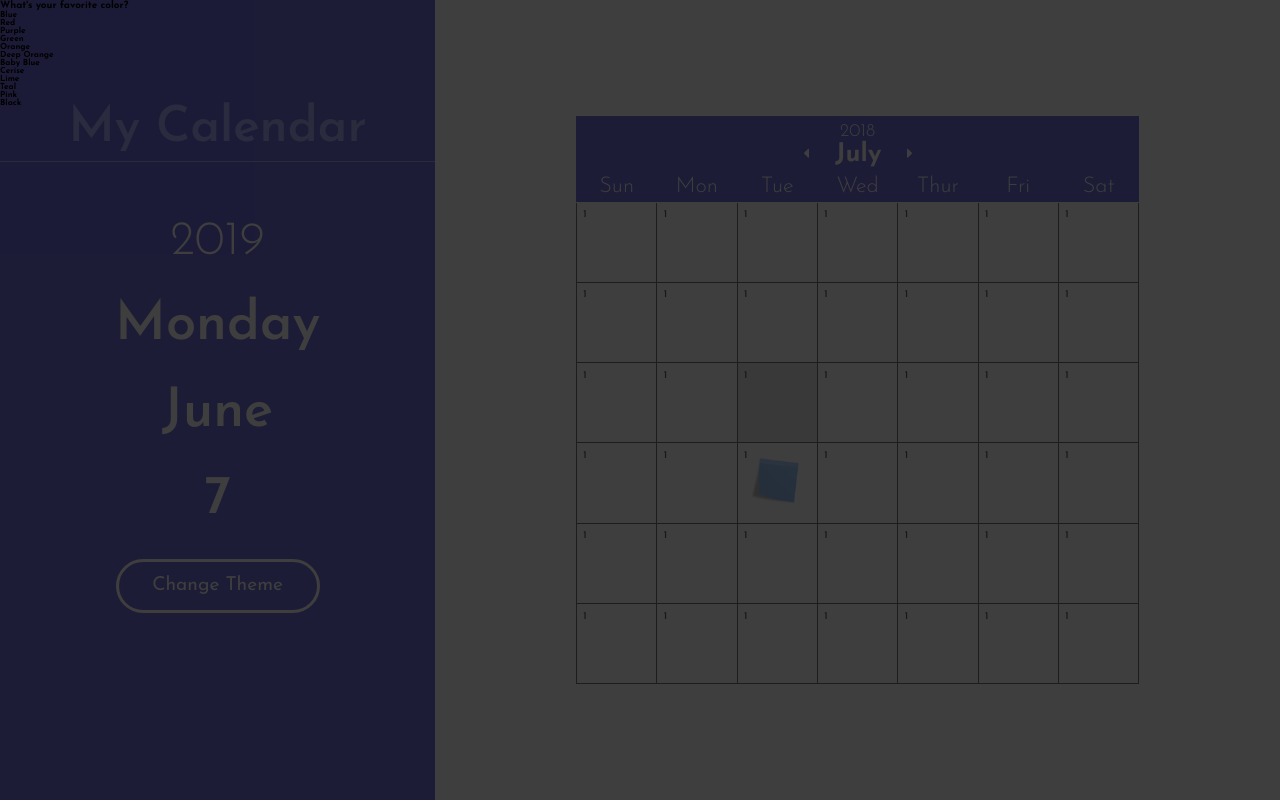
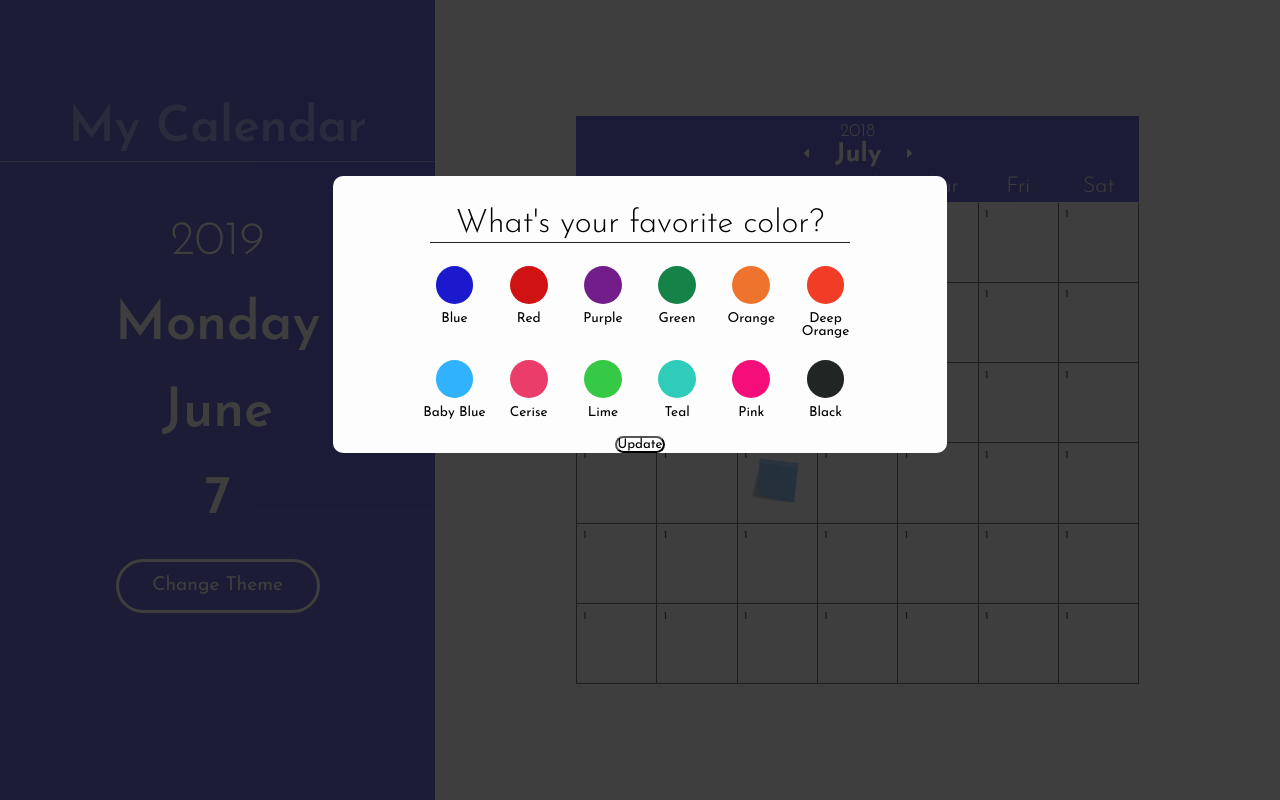
Before and after one commit to Zeztron/calendar-app, a website: page index.html in a window 1280 px wide. Drawn offline with Linux system fonts and the light colour scheme.

Commit message:
styled the fav color popup

```diff
--- a/index.html
+++ b/index.html
@@ -177,6 +177,7 @@
                     </div>
 
                 </div>
+                <button id="update-theme-button" class="button font">Update</button>
             </div>
         </div>
     </dialog>
--- a/sass/_modal.scss
+++ b/sass/_modal.scss
@@ -0,0 +1,54 @@
+.popup {
+    position: static;
+    display: flex;
+    flex-direction: column;
+    align-items: center;
+    width: 48vw;
+    margin: 22vh auto 0;
+    background-color: var(--color-off-white);
+    border-radius: 1rem;
+}
+
+#fav-color {
+    h4 {
+        margin: 3.2rem 0 1.8rem;
+        font-size: calc(1.2rem + 1.6vw);
+        font-weight: 300;
+        padding: 0 2vw .2rem;
+        border-bottom: 1px solid #222;
+    }
+
+    #color-options {
+        width: 84%;
+        margin: 0 1rem;
+        display: flex;
+        flex-direction: row;
+        flex-wrap: wrap;
+        justify-content: center;
+
+        h5 {
+            display: inline;
+            margin: .8rem 0 1.2rem;
+            font-size: calc(.6rem + 0.6vw);
+            font-weight: 500;
+        }
+
+        .color-option {
+            margin: 0.4vw;
+            width: 5vw;
+            text-align: center;
+            display: flex;
+            flex-direction: column;
+            align-items: center;
+
+            .color-preview {
+                width: calc(1.6rem + 1.7vw);
+                height: calc(1.6rem + 1.7vw);
+                border-radius: 100%;
+                display: flex;
+                align-items: center;
+                justify-content: center;
+            }
+        }
+    }
+}
```
Also changed, not shown: css/styles.css.
